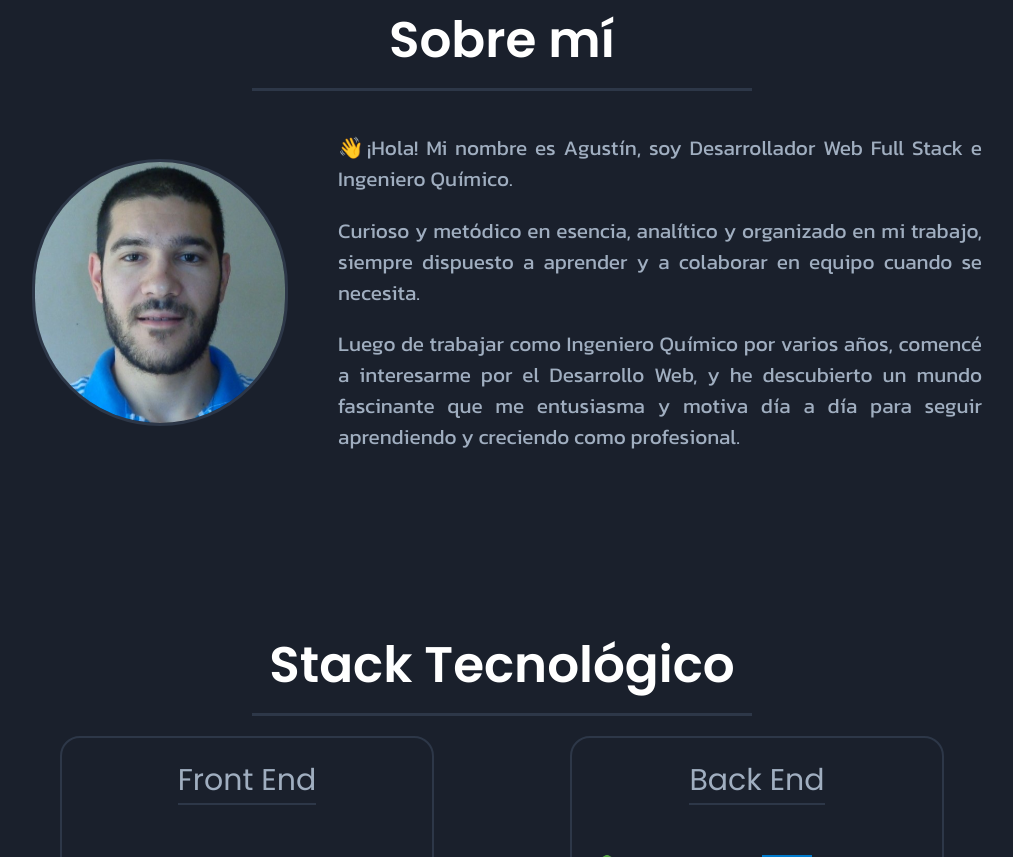
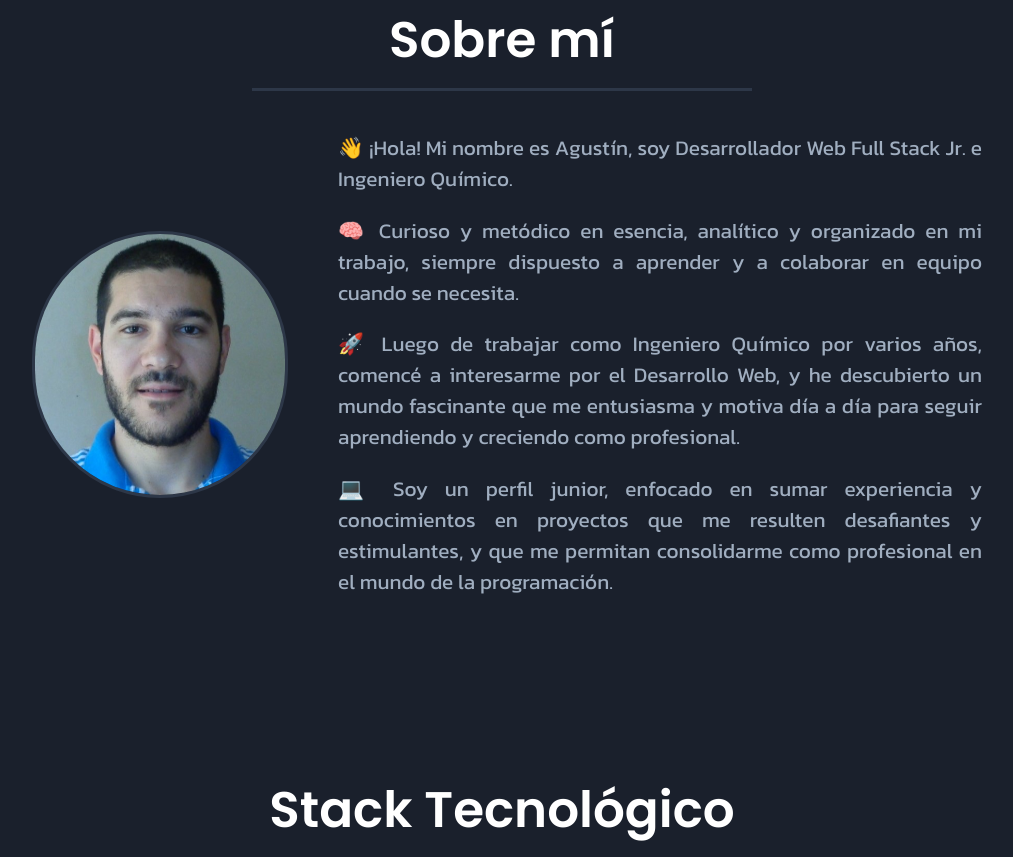
Before and after one commit to AgustinCarignano/Portfolio, a website: page index.html in a window 1280 px wide. Shown: the part 932-1789 px from the top of the page, without its empty margins (138-1151 px from the left). Drawn offline with Linux system fonts and the light colour scheme.

Commit message:
new description

```diff
--- a/index.html
+++ b/index.html
@@ -65,6 +65,7 @@
             <div class="home-container">
               <h3 class="home-subtitle">¡Hola! Soy Agustín</h3>
               <h1 class="home-title">Full Stack Developer</h1>
+              <h3 class="home-subtitle">Stack MERN + PHP</h3>
             </div>
             <div class="home-buttons">
               <button class="home-buttons-btnLeft">
@@ -92,19 +93,25 @@
           />
           <div class="about-text">
             <p>
-              👋¡Hola! Mi nombre es Agustín, soy Desarrollador Web Full Stack e
-              Ingeniero Químico.
+              👋 ¡Hola! Mi nombre es Agustín, soy Desarrollador Web Full Stack
+              Jr. e Ingeniero Químico.
             </p>
             <p>
-              Curioso y metódico en esencia, analítico y organizado en mi
+              🧠 Curioso y metódico en esencia, analítico y organizado en mi
               trabajo, siempre dispuesto a aprender y a colaborar en equipo
               cuando se necesita.
             </p>
             <p>
-              Luego de trabajar como Ingeniero Químico por varios años, comencé
-              a interesarme por el Desarrollo Web, y he descubierto un mundo
-              fascinante que me entusiasma y motiva día a día para seguir
+              🚀 Luego de trabajar como Ingeniero Químico por varios años,
+              comencé a interesarme por el Desarrollo Web, y he descubierto un
+              mundo fascinante que me entusiasma y motiva día a día para seguir
               aprendiendo y creciendo como profesional.
+            </p>
+            <p>
+              💻 Soy un perfil junior, enfocado en sumar experiencia y
+              conocimientos en proyectos que me resulten desafiantes y
+              estimulantes, y que me permitan consolidarme como profesional en
+              el mundo de la programación.
             </p>
             <!-- <div class="about-icons">
               <img src="./images/html-5-svgrepo-com.svg" alt="icono HTML5" />
```
